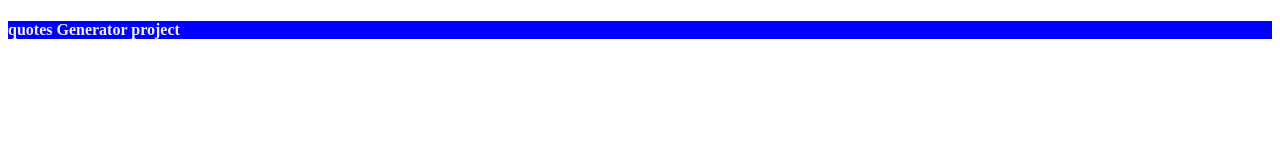
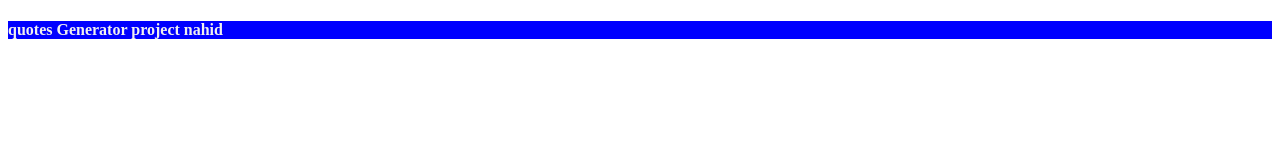
Before and after one commit to nahidbd11/quotes-generator, a React (Create React App) app: page / in a window 1280 px wide. Shown: the top 160 px of the page. Built offline with nearby package versions, Linux system fonts and the light colour scheme.

Commit message:
fourth commit

```diff
--- a/src/App.js
+++ b/src/App.js
@@ -3,7 +3,7 @@
 function App() {
   return (
     <div className="primary">
-      <h4>quotes Generator project</h4>
+      <h4>quotes Generator project nahid</h4>
     </div>
   );
 }
```
